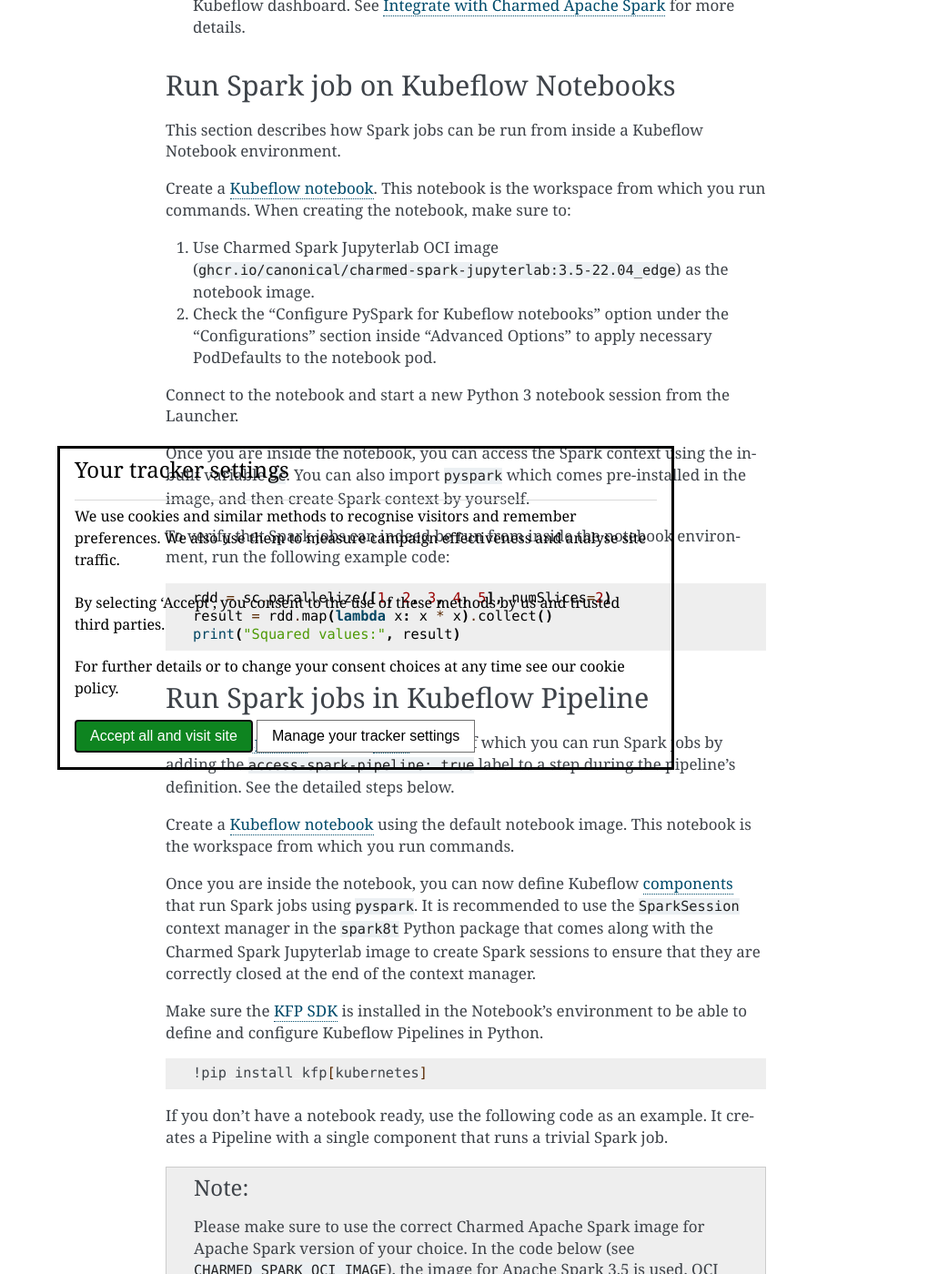
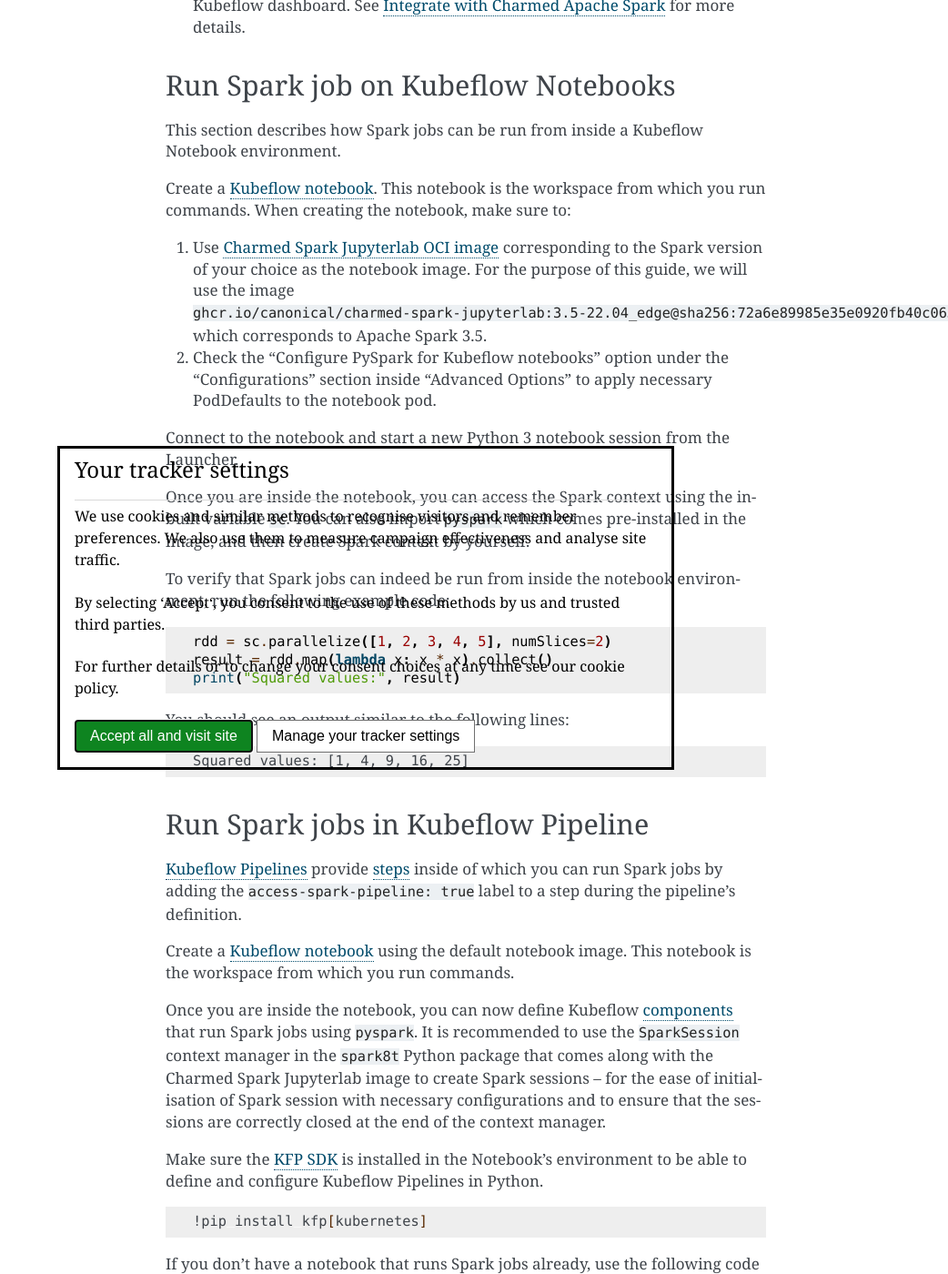
Before and after one commit to canonical/charmed-kubeflow-documentation, a Sphinx documentation site: the page built from docs/how-to/use/run-spark-jobs.rst, in a window 1280 px wide and 1400 px high, scrolled down 398 px. Shown: the whole window at 91% size, without its empty margins (238-1280 px from the left). Built offline with Sphinx 7.4.7, drawn with Linux system fonts in a browser that asks for light colours; some of the changed text lies outside the part shown.

Commit message:
Add output itself in the docs

```diff
--- a/docs/how-to/use/run-spark-jobs.rst
+++ b/docs/how-to/use/run-spark-jobs.rst
@@ -30,8 +30,10 @@
 Create a :ref:`Kubeflow notebook <kubeflow_notebooks>`. This notebook is the workspace from which you run commands.
 When creating the notebook, make sure to:
 
-1. Use Charmed Spark Jupyterlab OCI image (``ghcr.io/canonical/charmed-spark-jupyterlab:3.5-22.04_edge``) as the
-   notebook image.
+1. Use `Charmed Spark Jupyterlab OCI image <https://github.com/canonical/charmed-spark-rock/pkgs/container/charmed-spark-jupyterlab>`_
+   corresponding to the Spark version of your choice as the notebook image. For the purpose of this guide, we will use the image
+   ``ghcr.io/canonical/charmed-spark-jupyterlab:3.5-22.04_edge@sha256:72a6e89985e35e0920fb40c063b3287425760ebf823b129a87143d5ec0e99af7``
+   which corresponds to Apache Spark 3.5.
 2. Check the "Configure PySpark for Kubeflow notebooks" option under the "Configurations" section inside
    "Advanced Options" to apply necessary PodDefaults to the notebook pod.
 
@@ -48,6 +50,11 @@
     result = rdd.map(lambda x: x * x).collect()
     print("Squared values:", result)
 
+You should see an output similar to the following lines:
+
+.. code-block:: text
+
+    Squared values: [1, 4, 9, 16, 25]
 
 .. _run_spark_job_in_kf_pipeline:
 
@@ -58,7 +65,6 @@
 `Kubeflow Pipelines <https://www.kubeflow.org/docs/components/pipelines/concepts/pipeline/>`_ provide
 `steps <https://www.kubeflow.org/docs/components/pipelines/concepts/step/>`_ inside of which you can run Spark jobs
 by adding the ``access-spark-pipeline: true`` label to a step during the pipeline's definition.
-See the detailed steps below.
 
 Create a :ref:`Kubeflow notebook <kubeflow_notebooks>` using the default notebook image.
 This notebook is the workspace from which you run commands.
@@ -66,8 +72,9 @@
 Once you are inside the notebook, you can now define Kubeflow
 `components <https://www.kubeflow.org/docs/components/pipelines/concepts/component/>`_ that run Spark jobs using
 ``pyspark``. It is recommended to use the ``SparkSession`` context manager in the ``spark8t`` Python package that
-comes along with the Charmed Spark Jupyterlab image to create Spark sessions to ensure that they are correctly
-closed at the end of the context manager.
+comes along with the Charmed Spark Jupyterlab image to create Spark sessions -- for the ease of initialisation of
+Spark session with necessary configurations and to ensure that the sessions are correctly closed at the end of the
+context manager.
 
 Make sure the `KFP SDK <https://kubeflow-pipelines.readthedocs.io/en/master/>`_ is
 installed in the Notebook's environment to be able to define and configure Kubeflow Pipelines in Python.
@@ -76,8 +83,8 @@
 
    !pip install kfp[kubernetes]
 
-If you don't have a notebook ready, use the following code as an example. It creates a Pipeline with a single component
-that runs a trivial Spark job.
+If you don't have a notebook that runs Spark jobs already, use the following code as an example.
+It creates a Pipeline with a single component that runs a trivial Spark job.
 
 .. note::
 
@@ -104,7 +111,7 @@
             namespace=os.environ["SPARK_NAMESPACE"],
             username=os.environ["SPARK_SERVICE_ACCOUNT"]
         ) as session:
-            rdd = sc.parallelize(
+            rdd = session.sparkContext.parallelize(
                 ["spark is fast", "spark is simple", "spark works"],
                 numSlices=3
             )
@@ -143,7 +150,9 @@
         enable_caching=False,
     )
 
-Once the pipeline starts running, navigate to the output ``Run details``. In its logs, you can see the result as shown below:
+Once the pipeline starts running, navigate to the output ``Run details``. Wait for some time to allow
+the run to complete, which usually takes a couple of minutes. Once the run is complete, you should see
+the result similar to the following somewhere in its logs:
 
 
 .. code-block:: text
```
Also changed, not shown: docs/how-to/manage/integrate-spark.rst (+9 -1 lines).
